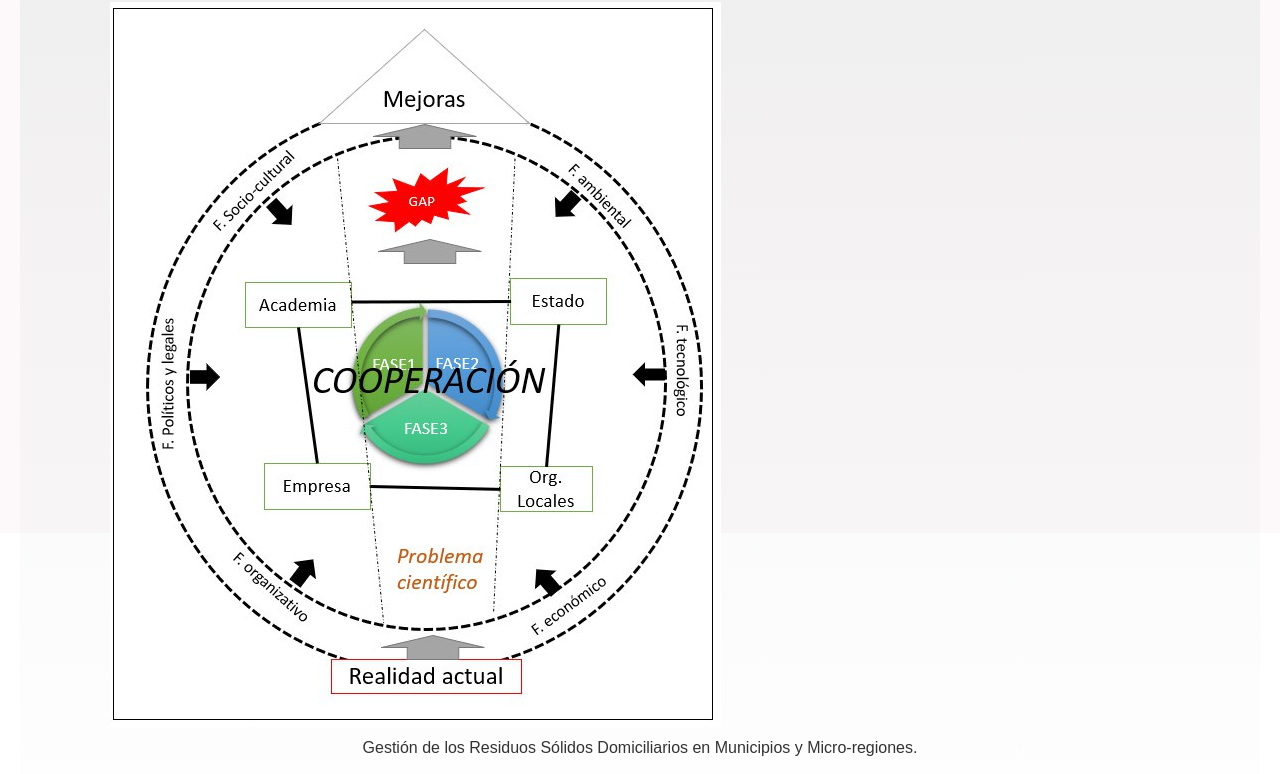
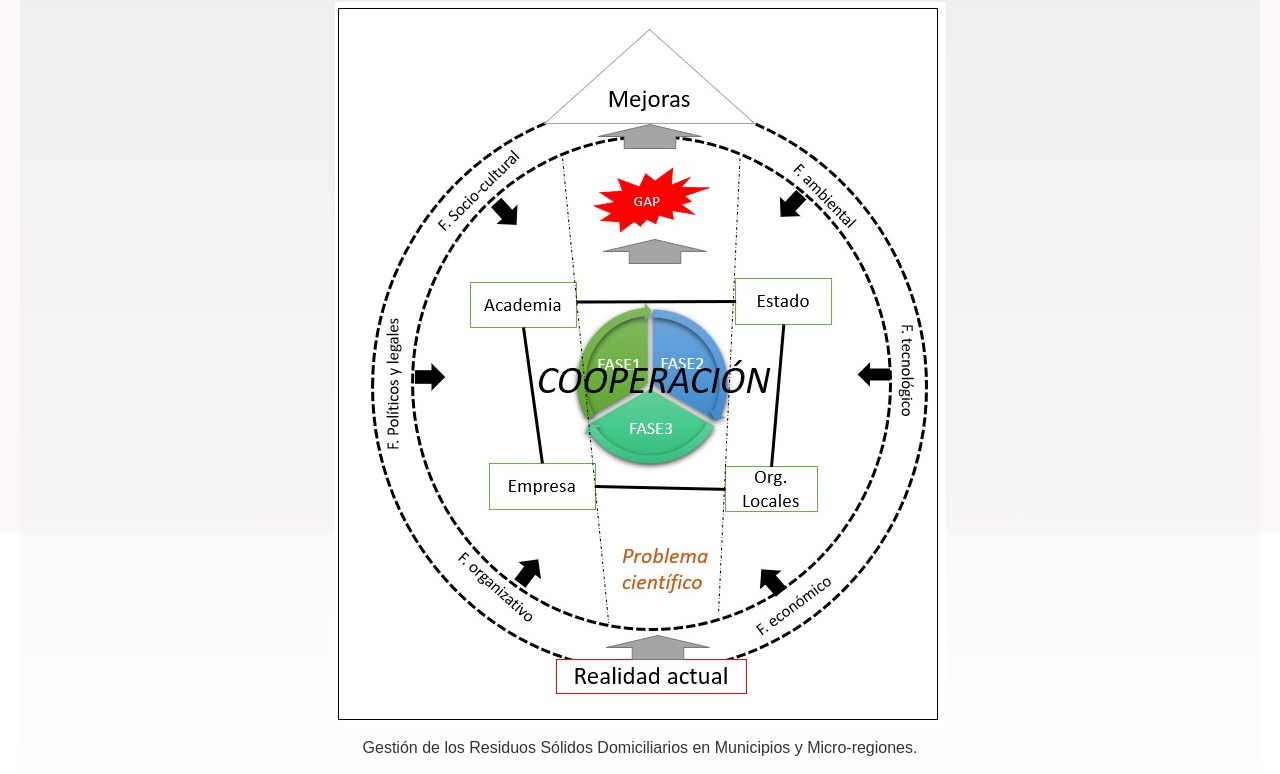
Before and after one commit to Sofiawrz/-GIRSDoMM----, a plain HTML site: page index.html in a window 1280 px wide. Shown: the part 267-1041 px from the top of the page. Drawn offline with Linux system fonts and the light colour scheme.

Commit message:
Add files via upload

```diff
--- a/styles.css
+++ b/styles.css
@@ -220,4 +220,6 @@ body {
         img {
           max-width: 100%;
           height: auto;
-          display: block;}
+          display: block;
+        margin: 0 auto;
+      }
```
